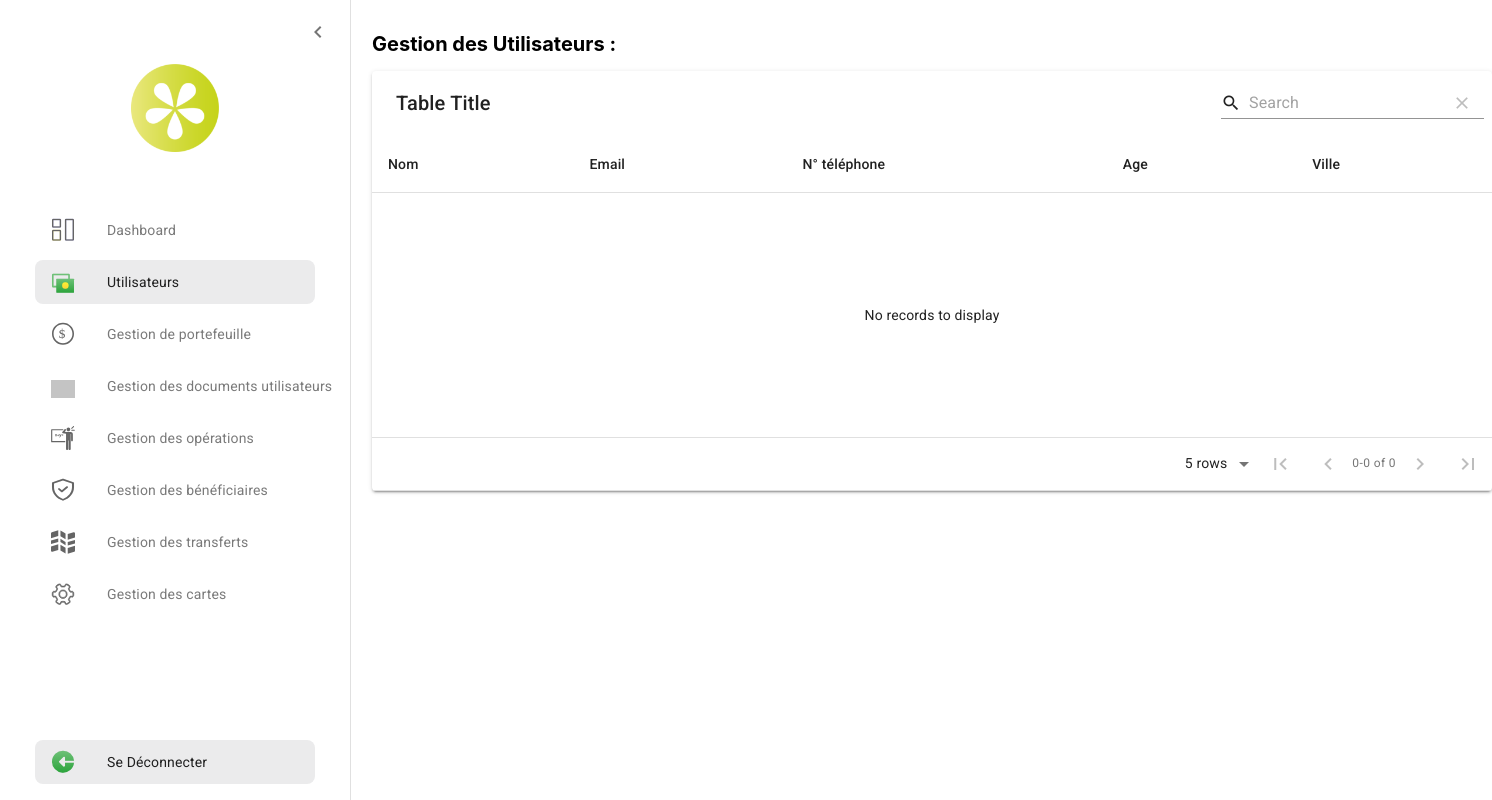
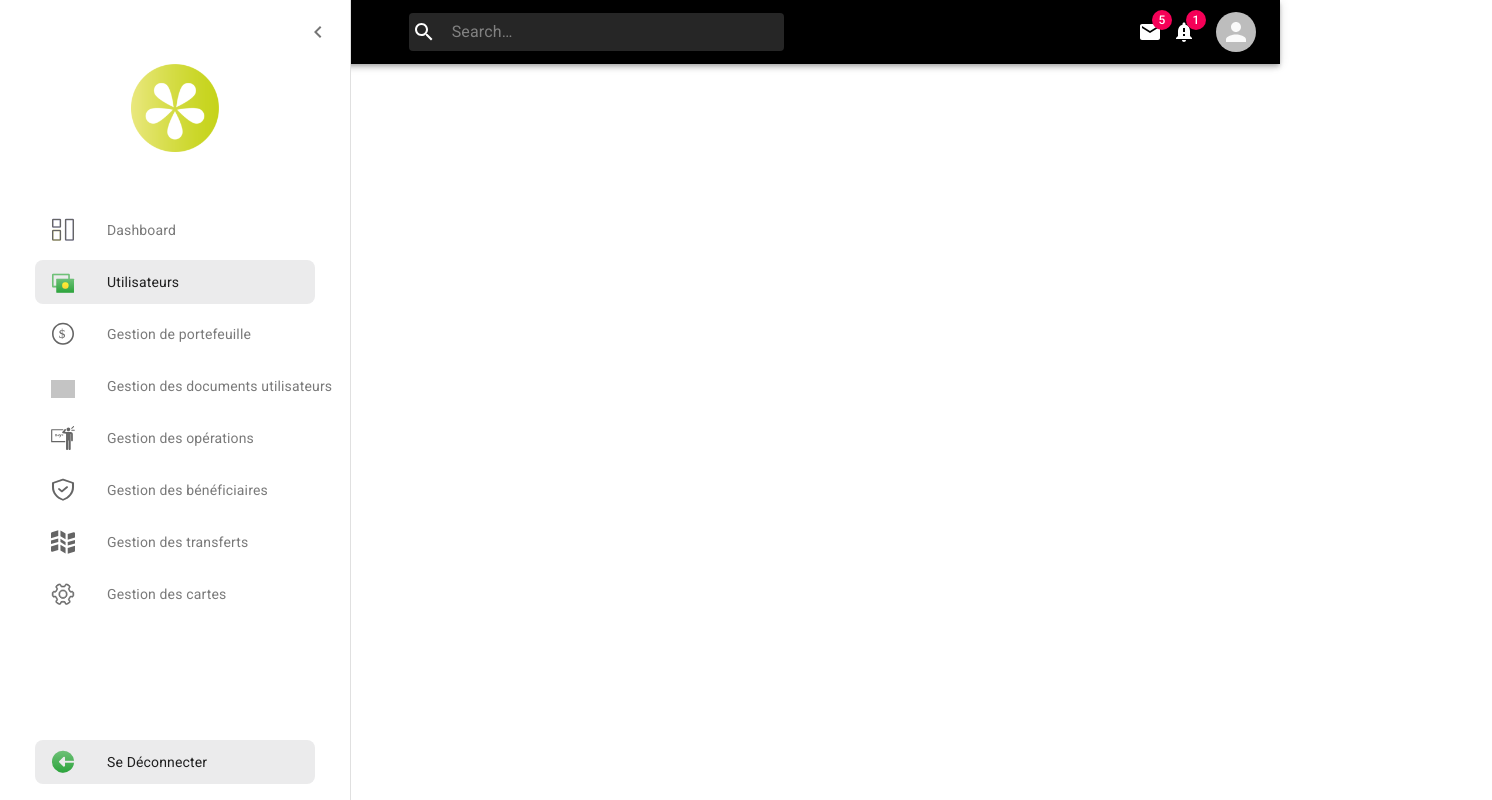
Before and after one commit to RedaBEKKA/nbk-project, a React (Create React App) app in the folder Project-NBK/: page /Utilisateurs in a window 1280 px wide. Shown: the whole page, 1492 px wide, since content can reach past the window. Built offline with nearby package versions, Linux system fonts and the light colour scheme; grey boxes are pictures that could not be loaded.

Commit message:
feat(them) : add new app bare to users

```diff
--- /dev/null
+++ b/Project-NBK/src/components/Headers/HeaderAppBare.js
@@ -0,0 +1,90 @@
+import React,{ useState } from "react";
+import { useStyles } from "./stylesHeader";
+import {
+    AppBar,
+    Toolbar,
+    makeStyles,
+    Typography,
+    InputBase,
+    alpha,
+    Badge,
+    Avatar,
+    IconButton,
+    useMediaQuery,
+
+  } from "@material-ui/core";
+
+  import {
+    Mail,
+    Search,
+    Notification,
+    NotificationImportant,
+    MenuOutlined,
+  } from "@material-ui/icons";
+
+const HeaderAppBare = ({ title }) => {
+  const classes = useStyles();
+  const [open, setOpen] = useState(false); // false=>visible
+
+  const handleDrawerOpen = () => {
+    setOpen(!open);
+  };
+
+  const handleDrawerClose = () => {
+    setOpen(false);
+  };
+  return (
+    <div className={classes.appRoot}>
+      <AppBar position="fixed" open={open}>
+      <Toolbar className={classes.toolbare}>
+        <IconButton
+          color="inherit"
+          aria-label="open drawer"
+          onClick={handleDrawerOpen}
+          edge="start"
+          sx={{ mr: 2, ...(open && { display: "none" }) }}
+        >
+          <MenuOutlined />
+        </IconButton>
+        {/* <Typography variant="h6" className={classes.logoLg}>
+          Project NBK
+        </Typography> */}
+
+        {/* <MenuOutlined className={classes.logoSm} /> */}
+        <div className={classes.search}>
+          <Search />
+          <InputBase placeholder="Search…" className={classes.inputa} />
+        </div>
+
+        <div className={classes.icosn}>
+          <div className={classes.lefticons}>
+            <Search className={classes.searchBtn} onCLick={handleDrawerOpen} />
+
+            <Badge
+              badgeContent={5}
+              color="secondary"
+              className={classes.icosnBox}
+            >
+              <Mail />
+            </Badge>
+            <Badge
+              badgeContent={1}
+              color="secondary"
+              className={classes.icosnBox}
+            >
+              <NotificationImportant />
+            </Badge>
+          </div>
+
+          <div>
+            <Avatar alt="Cindy Baker" />
+          </div>
+        </div>
+      </Toolbar>
+    </AppBar>
+
+    </div>
+  );
+};
+
+export default HeaderAppBare;
--- /dev/null
+++ b/Project-NBK/src/components/Headers/stylesHeader.js
@@ -0,0 +1,66 @@
+import { makeStyles } from "@material-ui/core/styles";
+import { alpha } from "@material-ui/core";
+export const useStyles = makeStyles((theme) => ({
+  appRoot: {
+    width: "100%",
+  },
+  toolbare: {
+    display: "flex",
+    justifyContent: "space-between",
+    backgroundColor: "#000",
+  },
+  logoLg: {
+    display: "none",
+    [theme.breakpoints.up("sm")]: {
+      display: "block",
+    },
+  },
+  logoSm: {
+    display: "block",
+    marginLeft: 5,
+    fontSize: 40,
+    [theme.breakpoints.up("sm")]: {
+      display: "none",
+    },
+  },
+  search: {
+    display: "flex",
+    alignItems: "center",
+
+    backgroundColor: alpha(theme.palette.common.white, 0.15),
+    "&:hover": {
+      backgroundColor: alpha(theme.palette.common.white, 0.25),
+    },
+    borderRadius: theme.shape.borderRadius,
+    width: "30%",
+    padding: 3,
+    [theme.breakpoints.down("sm")]: {
+      display: (props) => (props.open ? "flex" : "none"),
+    },
+  },
+  inputa: {
+    marginLeft: theme.spacing(2),
+    color: "white",
+  },
+  icosn: {
+    display: "flex",
+    alignItems: "center",
+    justifyContent: "space-between",
+    // display: (props) => (props.open ? "flex" : "none"),
+  },
+  lefticons: {
+    display: "flex",
+    justifyContent: "space-between",
+    marginRight: 15,
+    alignItems: "center",
+  },
+  icosnBox: {
+    margin: 5,
+  },
+  searchBtn: {
+    margin: 5,
+    [theme.breakpoints.up("sm")]: {
+      display: "none",
+    },
+  },
+}));
--- a/Project-NBK/src/components/routes.js
+++ b/Project-NBK/src/components/routes.js
@@ -9,7 +9,7 @@ import SettingsIconActive from "../assets/SettingsIconActive.svg";
 import SignOutIcon from "../assets/SignOutIcon.svg";
 import AccountsIcon from "../assets/AccountsIcon.svg";
 import AccountsIconActive from "../assets/AccountsIconActive.svg";
-import Dashboard from "../components/test/dashboard";
+import Dashboard from "../pages/Dashboard";
 import Utilisateurs from "../pages/Utilisateurs";
 import Operations from "../pages/opérations";
 import portefeuille from "../pages/portefeuille";
--- a/Project-NBK/src/components/test/dashboard.js
+++ /dev/null
@@ -1,12 +0,0 @@
-import React from 'react'
-
-function Dashboard() {
-    // const [state, setstate] = React.useState(false)
-    return (
-        <div>
-            dashboard
-        </div>
-    )
-}
-
-export default Dashboard
--- a/Project-NBK/src/pages/Utilisateurs.js
+++ b/Project-NBK/src/pages/Utilisateurs.js
@@ -1,14 +1,17 @@
 
 
 import React, { useState } from "react";
-import { Container, makeStyles, Typography } from "@material-ui/core";
+import { Container, makeStyles, Typography, useMediaQuery, useTheme } from "@material-ui/core";
 // import { Home } from "@material-ui/icons";
 import MaterialTable from "material-table";
 import Navigation from "../components/Navigation";
+import HeaderAppBare from "../components/Headers/HeaderAppBare";
 
 const useStyles = makeStyles((theme) => ({
   Container: {
     display: "flex",
+    width: "240vh",
+
   },
   item: {
     display: "flex",
@@ -29,8 +32,11 @@ const useStyles = makeStyles((theme) => ({
 const Utilisateurs = () => {
   const [tableData, setTableData] = useState([]);
   const classes = useStyles();
-  // const [tableData, settableData] = useState([]);
-  // const columns = [];
+  const theme = useTheme();
+
+  const matches = useMediaQuery(theme.breakpoints.down("xs"));
+
+
   const columns = [
     { title: "Nom", field: "name" },
     { title: "Email", field: "email" },
@@ -43,10 +49,12 @@ const Utilisateurs = () => {
       <div className="App">
         <Navigation />
       </div>
-      <div className={classes.diver}>
-        <div className={classes.title}>Gestion des Utilisateurs :</div>
+    {!matches &&  <HeaderAppBare title={'Gestion des Utilisateurs'} />}
+
+      {/* <div className={classes.diver}>
+        <div className={classes.title}></div>
         <MaterialTable columns={columns} data={tableData} />
-      </div>
+      </div> */}
     </div>
   );
 };
```
Also changed, not shown: Project-NBK/src/App.js (+0 -16 lines).
